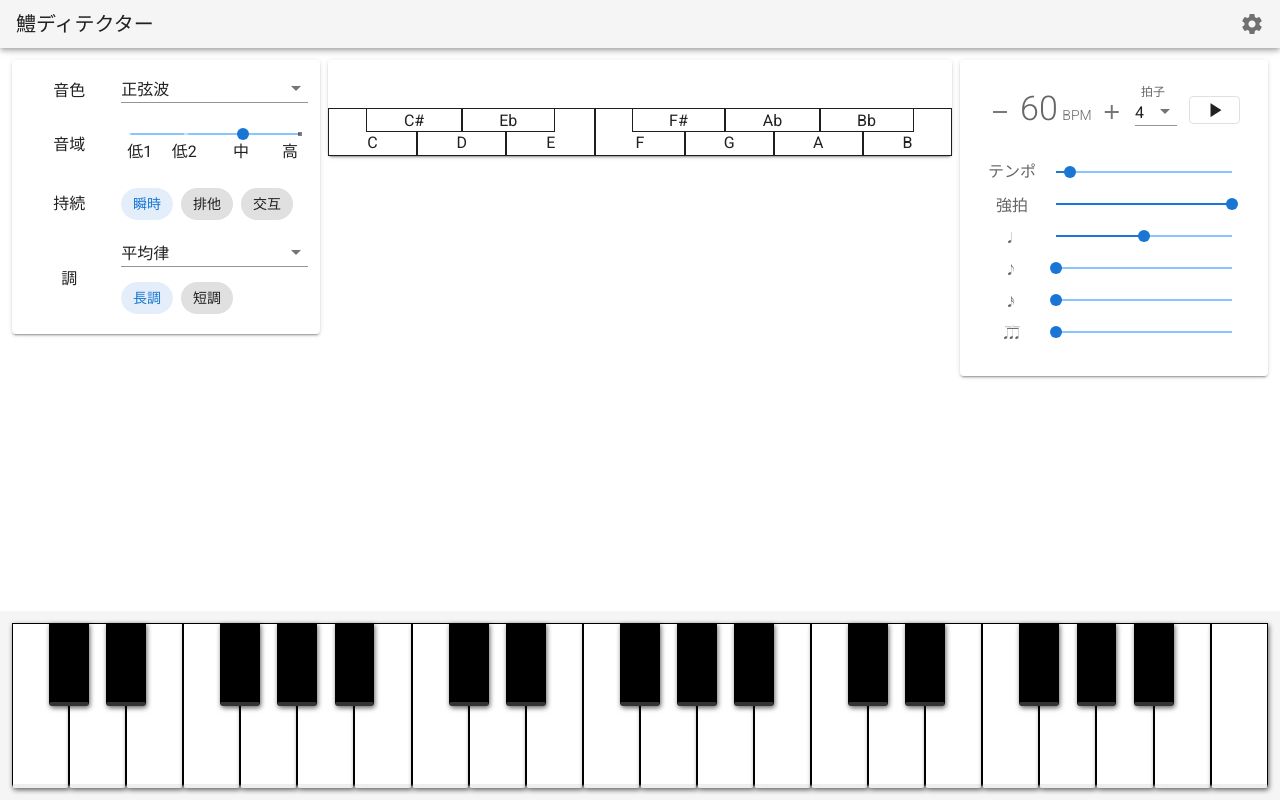
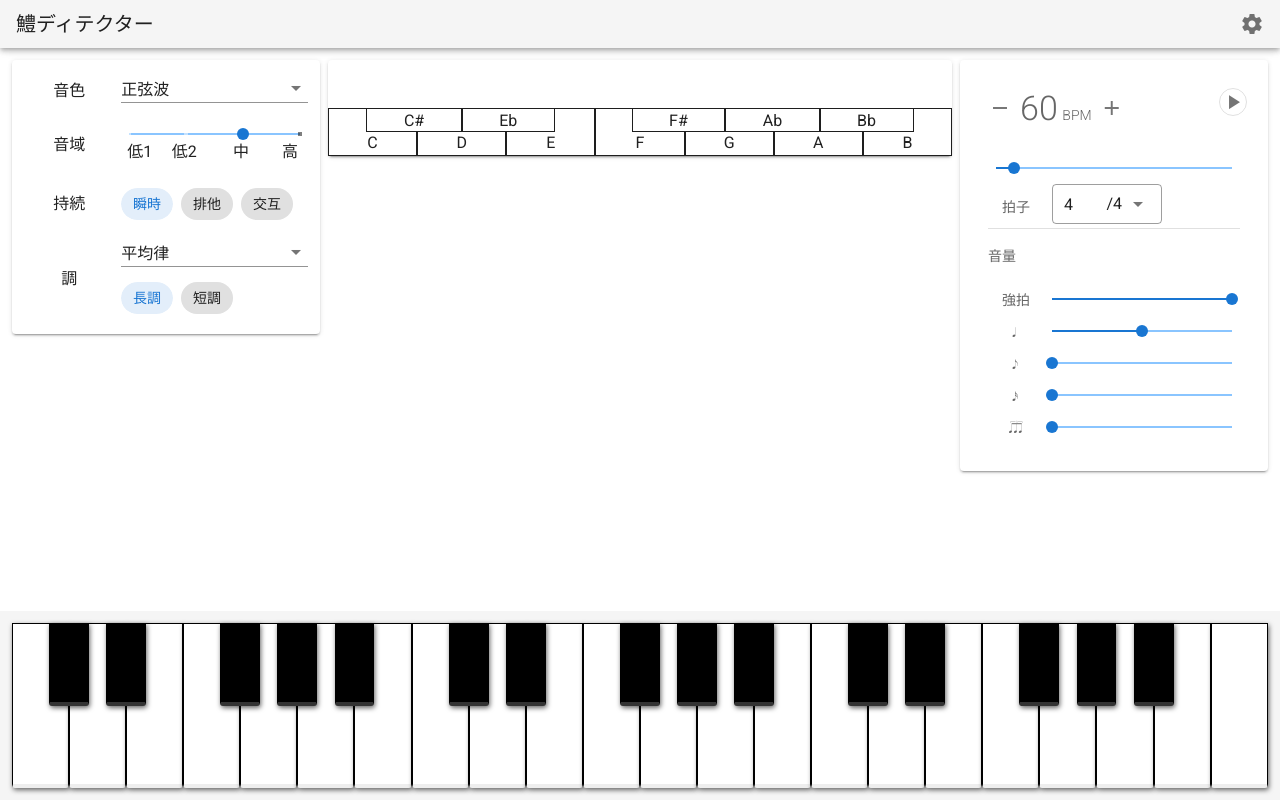
Before and after one commit to marrlex/HamoDetector, a Vue app: page / in a window 1280 px wide. Built offline with nearby package versions, Linux system fonts and the light colour scheme.

Commit message:
support complex time signature

```diff
--- a/src/components/Metronome.ts
+++ b/src/components/Metronome.ts
@@ -59,7 +59,6 @@ export class MetronomeBeater {
     currentTimeSignature: number
     current48Beat: number
     currentSignatureIndex: number
-    isChangedSignature: boolean
     lastBeatTimeStamp: number
     nextBeatTimeStamp: number
     // nextTimeSignature: number
@@ -74,7 +73,6 @@ export class MetronomeBeater {
         this.currentTimeSignature = 0
         this.current48Beat = 0
         this.currentSignatureIndex = 0
-        this.isChangedSignature = false
         this.lastBeatTimeStamp = 0
         this.nextBeatTimeStamp = 0
         this.baseTimeStamp = 0
@@ -83,22 +81,20 @@ export class MetronomeBeater {
         this.intervalId = 0
     }
 
-    start (tempo: number, timeSignature: number) {
+    start (tempo: number, timeSignatures: number[]) {
         this.ctx = new AudioContext()
         this.currentTimeSignature = 0
         this.current48Beat = 0
         this.currentSignatureIndex = 0
-        this.isChangedSignature = false
         const nowTimeStamp = performance.now()
         this.lastBeatTimeStamp = nowTimeStamp
         this.nextBeatTimeStamp = nowTimeStamp
-        // this.nextTimeSignature = this.nextNote.bind(this)
         this.baseTimeStamp = nowTimeStamp - this.ctx.currentTime * 1000
         for (const note of Object.values(this.metronomeNotes)) {
             note.audioContext = this.ctx
         }
         this.tempo = tempo
-        this.timeSignatureNumerator = timeSignature;
+        this.timeSignatureNumerator = timeSignatures;
         (this.scheduler.bind(this))()
         this.intervalId = setInterval(this.scheduler.bind(this), 500)
     }
@@ -114,14 +110,10 @@ export class MetronomeBeater {
     }
     nextNote() {
         const beatTick = 60 * 1000 / this.tempo
-        if (this.isChangedSignature) {
-            this.currentSignatureIndex = 0
-            this.isChangedSignature = false
-        }
         this.nextBeatTimeStamp += beatTick / 12
         this.current48Beat++
         this.current48Beat %= 12
-        if (!this.current48Beat) {
+        if (this.current48Beat > 0) {
             this.currentTimeSignature++
             this.currentSignatureIndex %= this.signature.length
             if (this.currentTimeSignature >= this.signature[this.currentSignatureIndex]) {
@@ -130,10 +122,10 @@ export class MetronomeBeater {
                 this.currentSignatureIndex %= this.signature.length
             }
         }
-        return this
     }
-    set timeSignatureNumerator(signature: number) {
-        this.signature = [signature]
+    set timeSignatureNumerator(signatures: number[]) {
+        this.currentSignatureIndex = 0
+        this.signature = signatures
     }
     scheduler() {
         const now = this.currentTimeStamp()
--- a/src/components/MetronomeCard.vue
+++ b/src/components/MetronomeCard.vue
@@ -2,29 +2,28 @@
   <v-card id="metronome-card" :dark="dark">
     <v-card-text>
       <v-container class="overflow-y-auto pa-3" fluid>
+        <v-row no-gutters="">
+          <v-col cols="11">
             <v-row no-gutters="" align="center">
-          <v-col align-self="center" cols=7>
-          <v-icon class="mb-2 mr-2" @click="changeTempo('decrement')">remove</v-icon>
+              <v-col cols="8" align-self="center">
+                <v-row no-gutters="" align="center">
+                  <v-col cols="auto"><v-icon @click="items.tempo.value--">remove</v-icon></v-col>
+                  <v-col cols="auto" class="ml-2 mr-2">
                     <span class="display-1 font-weight-light">{{ items.tempo.value}}</span>
                     <span class="subheading font-weight-light ml-1">BPM</span>
-          <v-icon class="mb-2 ml-2" @click="changeTempo('increment')">add</v-icon>
                   </v-col>
-          <v-col cols=2>
-            <v-select
-                v-model="items.timeSignature.value"
-                :items="items.timeSignature.select"
-                dense
-                hide-details
-                label="拍子"
-                @change="isPlaying && (beater.timeSignatureNumerator = items.timeSignature.value)"
-            ></v-select>
+                  <v-col cols="auto"><v-icon @click="items.tempo.value++">add</v-icon></v-col>
+                </v-row>
               </v-col>
-          <v-col class="text-right" cols=3>
+            </v-row>
+          </v-col>
+          <v-col cols="1">
             <v-btn
               depressed
               text
               outlined=""
               small
+              icon
               @click="metroHandler"
             >
               <v-icon>
@@ -34,18 +33,52 @@
           </v-col>
         </v-row>
         <v-row>
-        <v-col cols=12>
+          <v-col cols="12">
             <v-slider
               v-model="items.tempo.value"
               dense
               hide-details=""
               :min="items.tempo.slider.min"
               :max="items.tempo.slider.max"
-              :label="items.tempo.title"
               @change="isPlaying && (beater.tempo = items.tempo.value)"
             ></v-slider>
             </v-col>
         </v-row>
+        <v-row
+          no-gutters
+          align="center"
+        >
+          <v-col cols="auto" class="musisync">
+            <span>拍子</span>
+          </v-col>
+          <v-col cols="auto" style="max-width: 50%">
+            <v-select
+              v-if="Number.isInteger(items.timeSignature.value)"
+              class="ml-2 mr-2 mt-0 mb-1"
+              v-model="items.timeSignature.value"
+              :items="items.timeSignature.select"
+              outlined=""
+              suffix="/4"
+              dense
+              hide-details
+            ></v-select>
+            <v-text-field
+              v-else
+              class="ml-2 mr-2 mt-0 mb-1"
+              v-model="items.timeSignature.complexValue"
+              autofocus=""
+              placeholder="2+3"
+              suffix="/4"
+              hide-details=""
+              append-icon="mdi-chevron-up"
+              @click:append="items.timeSignature.value = 4"
+              dense
+            >
+            </v-text-field>
+          </v-col>
+        </v-row>
+        <v-divider></v-divider>
+        <v-card-subtitle class="pl-0">音量</v-card-subtitle>
         <v-row
           v-for="(subItem, key) in volumes"
           :key="subItem.title"
@@ -53,30 +86,18 @@
           justify="space-between"
           align="center"
         >
-          <v-col
-          cols=12
-          v-if="'slider' in subItem"
-          >
+          <v-col cols="auto" class="musisync">
+            <span>{{ subItem.icon || subItem.title }}</span>
+          </v-col>
+          <v-col>
           <v-slider
               v-model="subItem.value"
               dense
               :min="subItem.slider.min"
               :max="subItem.slider.max"
-              class="musisync"
               hide-details=""
-              :label="subItem.icon || subItem.title"
               @change="changeVolume(key)"
           ></v-slider>
-          </v-col>
-          <v-col v-if="'select' in subItem" cols=9>
-          <v-select
-              :items="subItem.select"
-              v-model="subItem.value"
-              dense
-          ></v-select>
-          </v-col>
-          <v-col v-if="subItem.switch" cols=9>
-          <v-switch v-model="subItem.value" class="mt-0" dense :label="subItem.title"></v-switch>
           </v-col>
         </v-row>
       </v-container>
@@ -107,7 +128,8 @@ export default {
       timeSignature: {
         title: '拍子',
         value: 4,
-        select: [1, 2, 3, 4]
+        complexValue: '',
+        select: [1, 2, 3, 4, '複合']
       },
     },
     volumes: {
@@ -180,7 +202,9 @@ export default {
         semiquaver: this.volumes.semiquaver.metronomeNote,
         triplet: this.volumes.triplet.metronomeNote,
       })
-      this.beater.start(this.items.tempo.value, this.items.timeSignature.value)
+      const timeSignatureValue = this.items.timeSignature.value
+      const timeSignatureNumerator = Number.isInteger(timeSignatureValue) ? [timeSignatureValue] : (this.items.timeSignature.complexValue || "2+3").split(/[^\d]/).map((str) => Number(str))
+      this.beater.start(this.items.tempo.value, timeSignatureNumerator)
     },
     stop() {
       this.beater.stop()
@@ -199,7 +223,17 @@ export default {
     },
     changeVolume(key) {
       this.volumes[key].metronomeNote.volume = this.volumes[key].value
-    }
+    },
+  },
+  watch: {
+    'items.timeSignature.value': function () {
+      const timeSignatureValue = this.items.timeSignature.value
+      const timeSignatureNumerator = Number.isInteger(timeSignatureValue) ? [timeSignatureValue] : (this.items.timeSignature.complexValue || "2+3").split(/[^\d]/).map((str) => Number(str))
+      this.isPlaying && (this.beater.timeSignatureNumerator = timeSignatureNumerator)
+    },
+    'items.tempo.value': function () {
+      this.beater.tempo = this.items.tempo.value
+    },
   }
 }
 </script>
@@ -208,8 +242,8 @@ export default {
 #metronome-card {
   overflow-y: auto;
 }
-label.v-label {
-  width: 3em;
+.musisync {
+  width: 4em !important;
   text-align: center;
 }
 </style>
```
Lines whose indentation alone changed are shown as unchanged.
